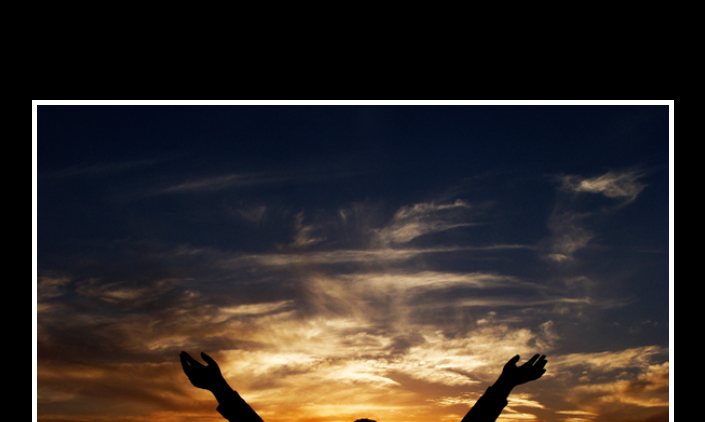
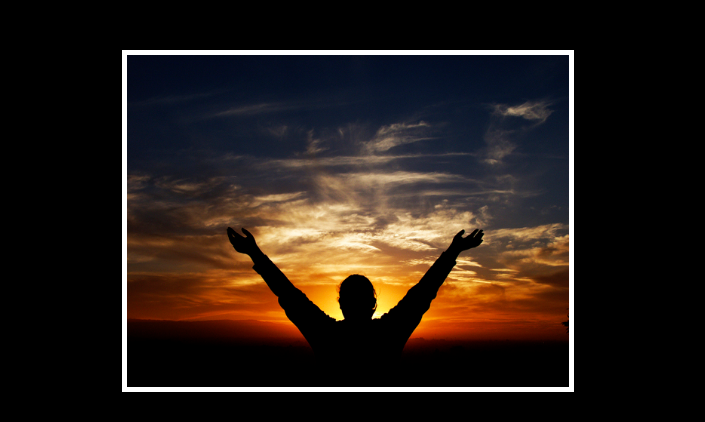
Before and after one commit to Khalid-Hassan-97/Motivational-Poster, a plain HTML site: page index.html in a window 1280 px wide. Shown: the top 422 px of the page, without its empty margins (292-997 px from the left). Drawn offline with Linux system fonts and the light colour scheme.

```diff
--- a/style.css
+++ b/style.css
@@ -14,7 +14,7 @@ p {
 .poster {
     width: 50%;
     margin-left: 25%;
-    margin-top: 100px;
+    margin-top: 50px;
     color: white;
     font-family: 'Dancing Script', cursive;
     text-align: center;
@@ -22,5 +22,5 @@ p {
 
 .motivation-img {
     border: 5px solid white;
-    width: 100%;
+    width: 70%;
 }
```
